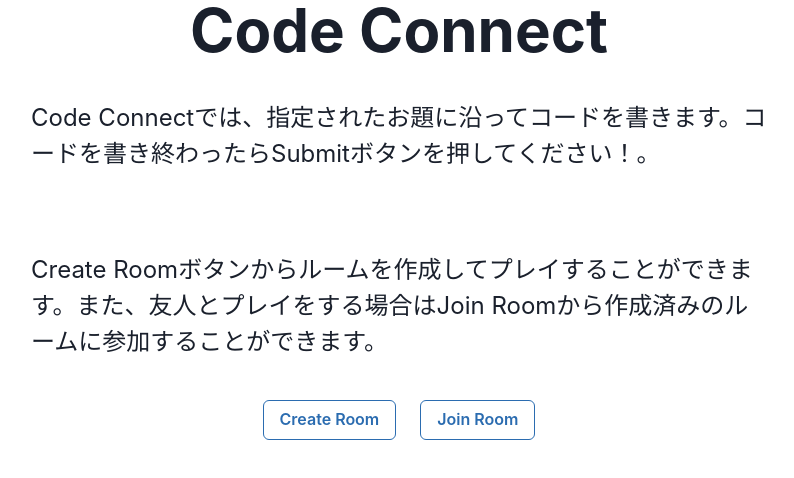
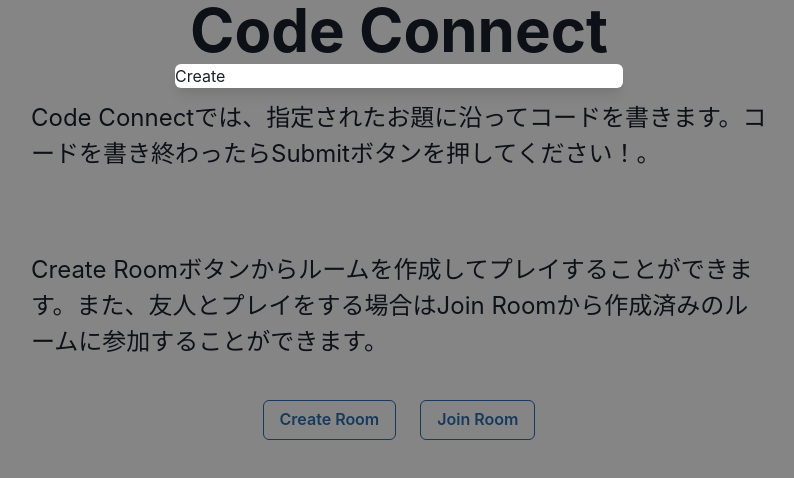
Before and after one commit to kc0ffee/code-connect-client-side, a Next.js app: page / in a window 1280 px wide. Both pictures are taken after a click on the button "Create Room". Shown: the top 478 px of the page, without its empty margins (241-1035 px from the left). Built offline with nearby package versions, Linux system fonts and the light colour scheme.

Commit message:
feat : 押したボタンによって表示するモーダルを切り替える機能を実装

```diff
--- a/app/page.tsx
+++ b/app/page.tsx
@@ -7,10 +7,37 @@ import {
   ButtonGroup,
   Button,
   Container,
+  Modal,
+  ModalContent,
+  ModalOverlay,
+  useDisclosure,
 } from "@chakra-ui/react";
+import { useState } from "react";
+
+const ModalMode = {
+  create: "create",
+  join: "join",
+};
 
 export default function Home() {
+  // モーダルの状態を管理するためのフック
+  const { isOpen, onOpen, onClose } = useDisclosure();
+  const [mode, setMode] = useState(ModalMode.create);
+
+  // Createボタンが押されたときの処理
+  const CreateButtonPress = (): void => {
+    setMode(ModalMode.create);
+    onOpen();
+  };
+
+  // Joinボタンが押されたときの処理
+  const JoinButtonPress = (): void => {
+    setMode(ModalMode.join);
+    onOpen();
+  };
+
   return (
+    <>
       <Container maxW={"3xl"}>
         <Center>
           <Heading as={"h1"} size={"3xl"}>
@@ -32,10 +59,22 @@ export default function Home() {
         </Center>
         <Center>
           <ButtonGroup variant="outline" spacing={6}>
-          <Button colorScheme="blue">Create Room</Button>
-          <Button colorScheme="blue">Join Room</Button>
+            <Button colorScheme="blue" onClick={CreateButtonPress}>
+              Create Room
+            </Button>
+            <Button colorScheme="blue" onClick={JoinButtonPress}>
+              Join Room
+            </Button>
           </ButtonGroup>
         </Center>
       </Container>
+
+      <Modal isOpen={isOpen} onClose={onClose}>
+        <ModalOverlay />
+        <ModalContent>
+          {mode === ModalMode.create ? "Create" : "Join"}
+        </ModalContent>
+      </Modal>
+    </>
   );
 }
```
Lines whose indentation alone changed are shown as unchanged.
